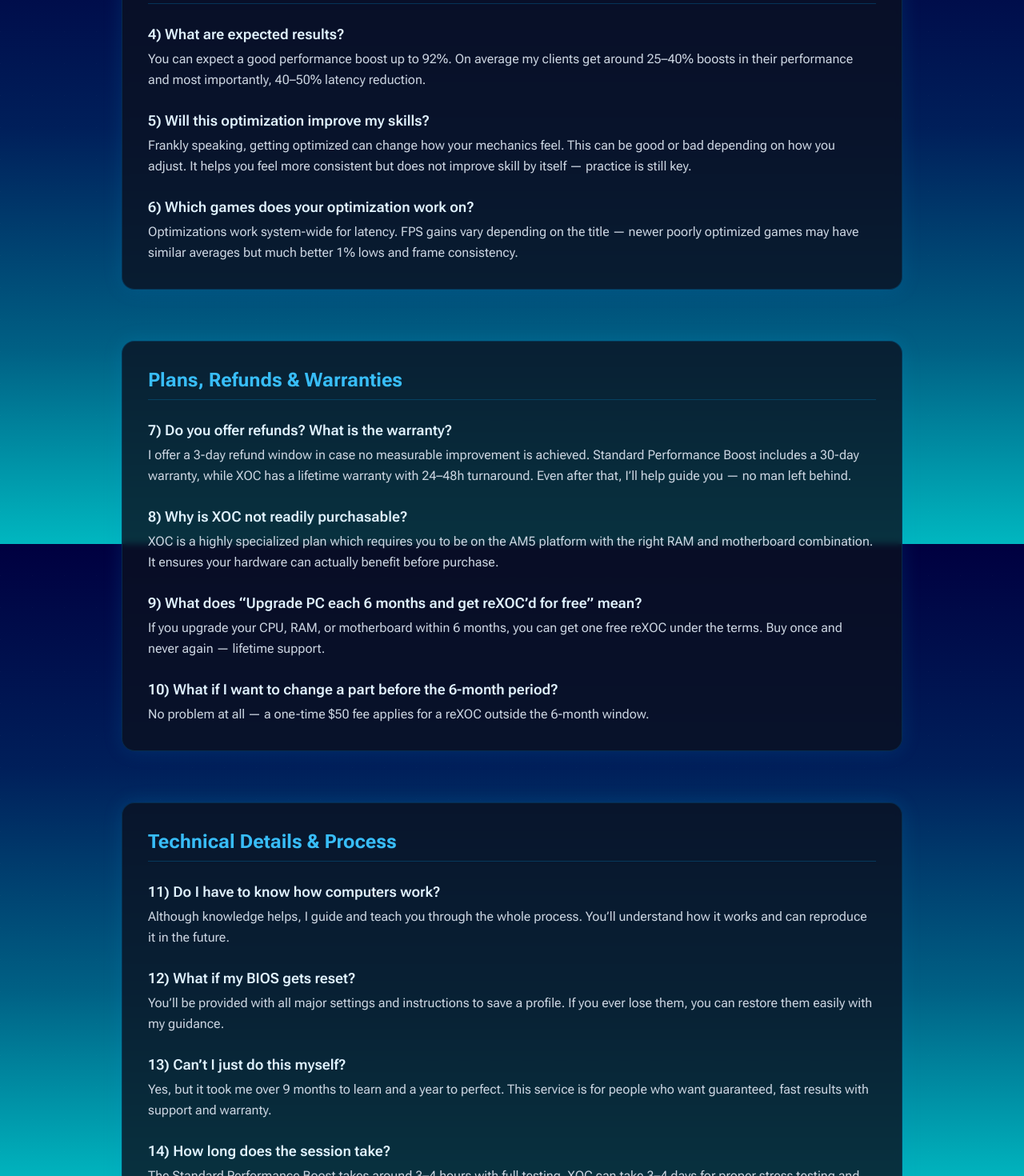
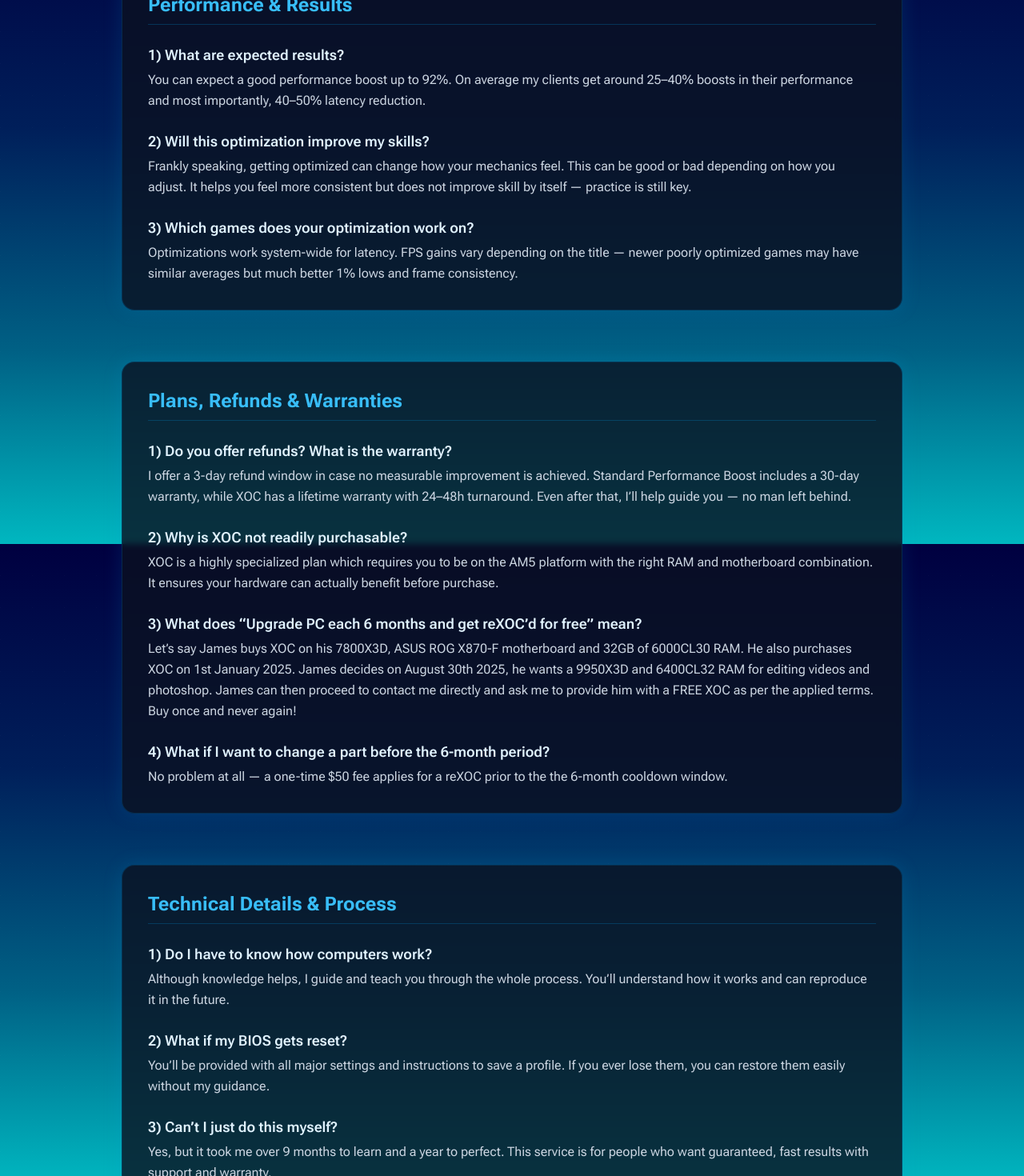
Before and after one commit to LoaiMaher/rooindustries, a React (Create React App) app: page /faq in a window 1280 px wide. Shown: the part 920-2390 px from the top of the page at 80% size. Built offline with nearby package versions, Linux system fonts and the light colour scheme.

Commit message:
faqs edits

```diff
--- a/src/components/Faq.jsx
+++ b/src/components/Faq.jsx
@@ -26,7 +26,9 @@ export default function Faq() {
               </h4>
               <p className="mt-1">
                 As seen on the front page and reviews page, I have vast
-                knowledge about PC hardware. I’ve worked with companies like
+                knowledge about PC hardware. I am ahead of the game as I receive
+                exclusive products from companies for testing such as
+                motherboard, memory and CPUs.I’ve worked with companies like
                 Gigabyte and helped them test their products while also
                 achieving a global spot for overclocking.
               </p>
@@ -67,7 +69,7 @@ export default function Faq() {
           <div className="space-y-6 text-slate-300 leading-relaxed">
             <div>
               <h4 className="text-lg font-semibold text-sky-100">
-                4) What are expected results?
+                1) What are expected results?
               </h4>
               <p className="mt-1">
                 You can expect a good performance boost up to 92%. On average my
@@ -78,7 +80,7 @@ export default function Faq() {
 
             <div>
               <h4 className="text-lg font-semibold text-sky-100">
-                5) Will this optimization improve my skills?
+                2) Will this optimization improve my skills?
               </h4>
               <p className="mt-1">
                 Frankly speaking, getting optimized can change how your
@@ -90,7 +92,7 @@ export default function Faq() {
 
             <div>
               <h4 className="text-lg font-semibold text-sky-100">
-                6) Which games does your optimization work on?
+                3) Which games does your optimization work on?
               </h4>
               <p className="mt-1">
                 Optimizations work system-wide for latency. FPS gains vary
@@ -109,7 +111,7 @@ export default function Faq() {
           <div className="space-y-6 text-slate-300 leading-relaxed">
             <div>
               <h4 className="text-lg font-semibold text-sky-100">
-                7) Do you offer refunds? What is the warranty?
+                1) Do you offer refunds? What is the warranty?
               </h4>
               <p className="mt-1">
                 I offer a 3-day refund window in case no measurable improvement
@@ -122,7 +124,7 @@ export default function Faq() {
 
             <div>
               <h4 className="text-lg font-semibold text-sky-100">
-                8) Why is XOC not readily purchasable?
+                2) Why is XOC not readily purchasable?
               </h4>
               <p className="mt-1">
                 XOC is a highly specialized plan which requires you to be on the
@@ -133,23 +135,27 @@ export default function Faq() {
 
             <div>
               <h4 className="text-lg font-semibold text-sky-100">
-                9) What does “Upgrade PC each 6 months and get reXOC’d for free”
+                3) What does “Upgrade PC each 6 months and get reXOC’d for free”
                 mean?
               </h4>
               <p className="mt-1">
-                If you upgrade your CPU, RAM, or motherboard within 6 months,
-                you can get one free reXOC under the terms. Buy once and never
-                again — lifetime support.
+                Let’s say James buys XOC on his 7800X3D, ASUS ROG X870-F
+                motherboard and 32GB of 6000CL30 RAM. He also purchases XOC on
+                1st January 2025. James decides on August 30th 2025, he wants a
+                9950X3D and 6400CL32 RAM for editing videos and photoshop. James
+                can then proceed to contact me directly and ask me to provide
+                him with a FREE XOC as per the applied terms. Buy once and never
+                again!
               </p>
             </div>
 
             <div>
               <h4 className="text-lg font-semibold text-sky-100">
-                10) What if I want to change a part before the 6-month period?
+                4) What if I want to change a part before the 6-month period?
               </h4>
               <p className="mt-1">
-                No problem at all — a one-time $50 fee applies for a reXOC
-                outside the 6-month window.
+                No problem at all — a one-time $50 fee applies for a reXOC prior
+                to the the 6-month cooldown window.
               </p>
             </div>
           </div>
@@ -163,7 +169,7 @@ export default function Faq() {
           <div className="space-y-6 text-slate-300 leading-relaxed">
             <div>
               <h4 className="text-lg font-semibold text-sky-100">
-                11) Do I have to know how computers work?
+                1) Do I have to know how computers work?
               </h4>
               <p className="mt-1">
                 Although knowledge helps, I guide and teach you through the
@@ -174,18 +180,18 @@ export default function Faq() {
 
             <div>
               <h4 className="text-lg font-semibold text-sky-100">
-                12) What if my BIOS gets reset?
+                2) What if my BIOS gets reset?
               </h4>
               <p className="mt-1">
                 You’ll be provided with all major settings and instructions to
                 save a profile. If you ever lose them, you can restore them
-                easily with my guidance.
+                easily without my guidance.
               </p>
             </div>
 
             <div>
               <h4 className="text-lg font-semibold text-sky-100">
-                13) Can’t I just do this myself?
+                3) Can’t I just do this myself?
               </h4>
               <p className="mt-1">
                 Yes, but it took me over 9 months to learn and a year to
@@ -196,7 +202,7 @@ export default function Faq() {
 
             <div>
               <h4 className="text-lg font-semibold text-sky-100">
-                14) How long does the session take?
+                4) How long does the session take?
               </h4>
               <p className="mt-1">
                 The Standard Performance Boost takes around 3–4 hours with full
@@ -207,7 +213,7 @@ export default function Faq() {
 
             <div>
               <h4 className="text-lg font-semibold text-sky-100">
-                15) What software do you use? Is it trusted?
+                5) What software do you use? Is it trusted?
               </h4>
               <p className="mt-1">
                 I use RustDesk for remote control, ZenTimings for memory timing
@@ -227,7 +233,7 @@ export default function Faq() {
           <div className="space-y-6 text-slate-300 leading-relaxed">
             <div>
               <h4 className="text-lg font-semibold text-sky-100">
-                16) What kind of hardware is not supported?
+                1) What kind of hardware is not supported?
               </h4>
               <p className="mt-1">
                 Currently I do not work with laptops or Intel locked CPUs (F
@@ -238,7 +244,7 @@ export default function Faq() {
 
             <div>
               <h4 className="text-lg font-semibold text-sky-100">
-                17) Why synthetic benchmarks and not CapFrameX or LatencyMon?
+                2) Why synthetic benchmarks and not CapFrameX or LatencyMon?
               </h4>
               <p className="mt-1">
                 CapFrameX and LatencyMon can sometimes produce inconsistent
@@ -249,7 +255,7 @@ export default function Faq() {
 
             <div>
               <h4 className="text-lg font-semibold text-sky-100">
-                18) Why are OS optimizations limited?
+                3) Why are OS optimizations limited?
               </h4>
               <p className="mt-1">
                 Any custom OS with small fine-tuned tweaks is more than enough.
@@ -260,7 +266,7 @@ export default function Faq() {
 
             <div>
               <h4 className="text-lg font-semibold text-sky-100">
-                19) Why is my process count still high?
+                4) Why is my process count still high?
               </h4>
               <p className="mt-1">
                 Process count has minimal impact on real performance. Still, I
```
